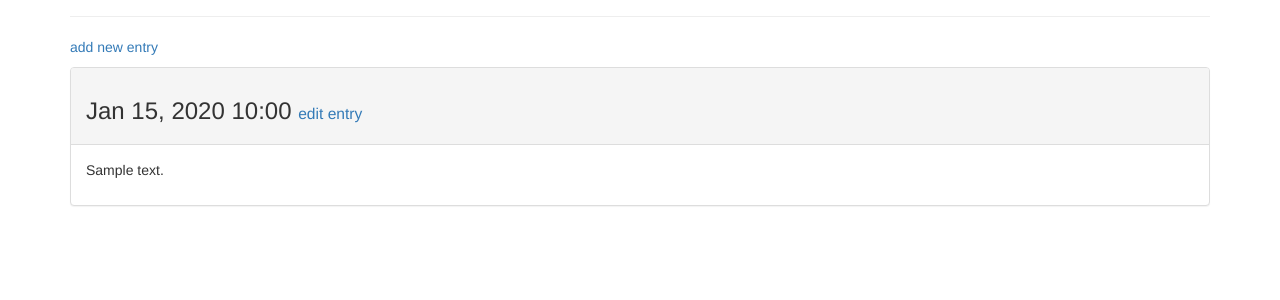
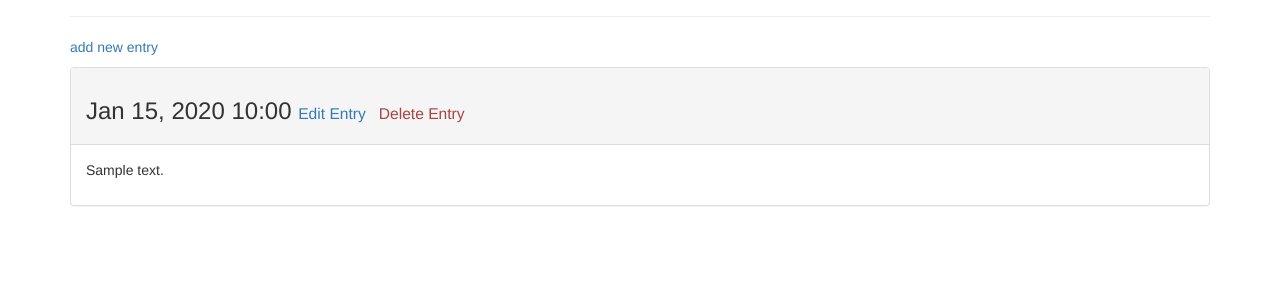
Before and after one commit to surekha88/Learning-Log, a Django app: page /topics/1/ in a window 1280 px wide. Shown: the part 147-447 px from the top of the page. Run offline with Django 4.2, Linux system fonts and the light colour scheme; a user stored in the database is signed in; tables that the repository leaves empty hold one stand-in row (values such as "Sample post"); some libraries are stand-ins or nearby versions.

Commit message:
Added delete functionality

```diff
--- a/learning_logs/templates/learning_logs/entry.html
+++ b/learning_logs/templates/learning_logs/entry.html
@@ -19,7 +19,9 @@
      <div class="panel panel-default"> <div class="panel-heading">
       <h3>{{ entry.date_added|date:'M d, Y H:i' }}
        <small>
-        <a href="{% url 'learning_logs:edit_entry' entry.id %}"> edit entry</a>
+        <a href="{% url 'learning_logs:edit_entry' entry.id %}"> Edit Entry</a>&nbsp&nbsp
+        <a href="{% url 'learning_logs:del_entry' entry.id %}" class = "text-danger">Delete Entry</a>
+
        </small>
       </h3>
      </div>
--- a/learning_logs/templates/learning_logs/topics.html
+++ b/learning_logs/templates/learning_logs/topics.html
@@ -9,6 +9,10 @@
      <li>
       <h3>
       <a href="{% url 'learning_logs:entry' topic.id %}">{{ topic }}</a>
+
+    <small>
+      <a href="{% url 'learning_logs:del_topic' topic.id %}" class = "text-danger">Delete Topic </a>
+     </small>
     </h3>
      </li>
     {% empty %}
--- a/learning_logs/urls.py
+++ b/learning_logs/urls.py
@@ -33,4 +33,12 @@ urlpatterns = [
 
  # Page for editing an entry
  re_path(r'^edit_entry/(?P<entry_id>\d+)/$', views.edit_entry, name='edit_entry'),
+
+ #For Deleting Entry
+ re_path(r'^del_entry/(?P<entry_id>\d+)/$', views.del_entry, name='del_entry'),
+
+ #For Deleting Entry
+ re_path(r'^del_topic/(?P<topic_id>\d+)/$', views.del_topic, name='del_topic'),
+
+
   ]
--- a/learning_logs/views.py
+++ b/learning_logs/views.py
@@ -84,3 +84,28 @@ def edit_entry(request, entry_id):
    return HttpResponseRedirect(reverse('learning_logs:entry',args=[topic.id]))
  context = {'entry': entry, 'topic': topic, 'form': form}
  return render(request, 'learning_logs/edit_entry.html', context)
+
+@login_required
+def del_entry(request,entry_id):
+ """Delete an existing entry."""
+ entry = Entry.objects.get(id=entry_id)
+ topic = entry.topic
+ # Make sure the topic belongs to the current user.
+ if topic.owner != request.user:
+  raise Http404
+ entry.delete()
+ return HttpResponseRedirect(reverse('learning_logs:entry' ,args=[topic.id]))
+
+@login_required
+def del_topic(request,topic_id):
+ """Delete an existing topic."""
+ topic = Topic.objects.get(id=topic_id)
+ entries = topic.entry_set.order_by('-date_added')
+ #entry = Entry.objects.get(id=entry_id)
+ #topic = entry.topic
+ # Make sure the topic belongs to the current user.
+ if topic.owner != request.user:
+  raise Http404
+ entries.delete()
+ topic.delete()
+ return HttpResponseRedirect(reverse('learning_logs:topics'))# ,args=[topic.id]))
```
